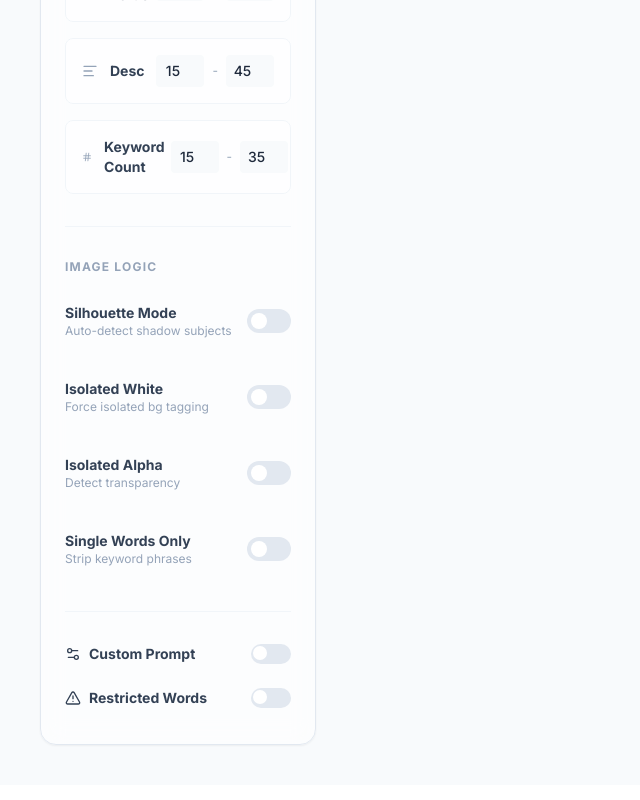
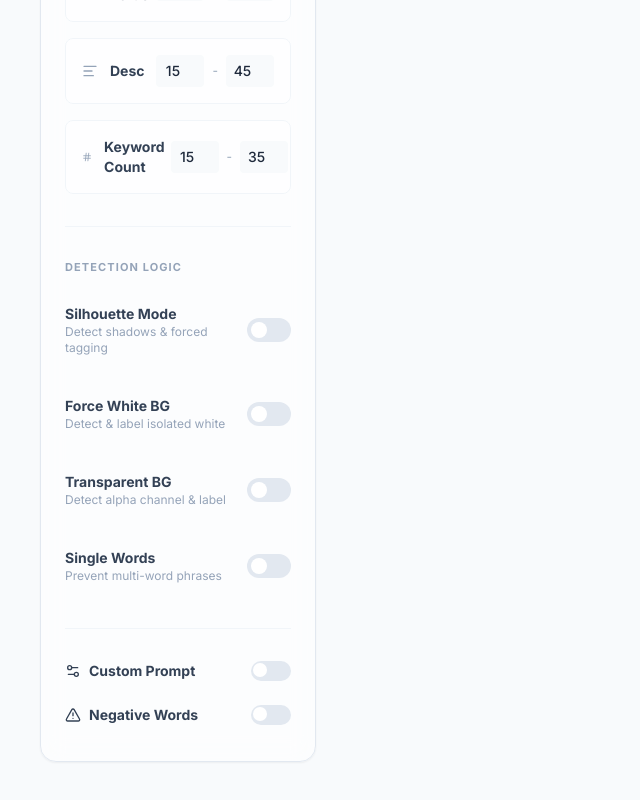
Before and after one commit to prokashpul/pro-seo-meta, a React (Vite) app: page / in a window 1280 px wide. Shown: the part 805-1605 px from the top of the page, without its empty margins (0-640 px from the left). Built offline with nearby package versions, Linux system fonts and the light colour scheme.

Commit message:
feat(settings): Refine detection logic toggles
Update labels and descriptions for image detection toggles to be more concise and accurate. This improves clarity for users interacting with the settings panel.

```diff
--- a/components/SettingsPanel.tsx
+++ b/components/SettingsPanel.tsx
@@ -196,24 +196,24 @@ export const SettingsPanel: React.FC<SettingsPanelProps> = ({ settings, onSettin
 
           <div className="h-px bg-slate-100 dark:bg-gray-800" />
 
-          {/* Toggles */}
+          {/* Detection Logic */}
           <div className="space-y-4">
-            <h4 className="text-xs font-bold text-slate-400 uppercase tracking-widest mb-3">
-               Image Logic
+            <h4 className="text-[11px] font-bold text-slate-400 uppercase tracking-[0.1em] mb-3">
+               Detection Logic
             </h4>
 
             {[
-                { key: 'silhouette', label: 'Silhouette Mode', desc: 'Auto-detect shadow subjects' },
-                { key: 'whiteBackground', label: 'Isolated White', desc: 'Force isolated bg tagging' },
-                { key: 'transparentBackground', label: 'Isolated Alpha', desc: 'Detect transparency' },
-                { key: 'singleWordKeywords', label: 'Single Words Only', desc: 'Strip keyword phrases' }
+                { key: 'silhouette', label: 'Silhouette Mode', desc: 'Detect shadows & forced tagging' },
+                { key: 'whiteBackground', label: 'Force White BG', desc: 'Detect & label isolated white' },
+                { key: 'transparentBackground', label: 'Transparent BG', desc: 'Detect alpha channel & label' },
+                { key: 'singleWordKeywords', label: 'Single Words', desc: 'Prevent multi-word phrases' }
             ].map((item) => (
                 <div key={item.key} className="flex items-center justify-between group cursor-pointer p-3 -mx-3 hover:bg-slate-50 dark:hover:bg-white/5 rounded-lg transition-colors" onClick={() => handleToggle(item.key as keyof GenerationSettings)}>
-                    <div>
+                    <div className="pr-4">
                         <p className="text-sm font-bold text-slate-700 dark:text-gray-300">{item.label}</p>
                         <p className="text-xs text-slate-400">{item.desc}</p>
                     </div>
-                    <div className={`w-11 h-6 rounded-full transition-colors relative ${
+                    <div className={`shrink-0 w-11 h-6 rounded-full transition-colors relative ${
                             settings[item.key as keyof GenerationSettings]
                             ? 'bg-indigo-600'
                             : 'bg-slate-200 dark:bg-gray-700'
@@ -254,11 +254,11 @@ export const SettingsPanel: React.FC<SettingsPanelProps> = ({ settings, onSettin
                     )}
                </div>
 
-               {/* Prohibited Words */}
+               {/* Negative Words */}
                <div>
                     <div className="flex items-center justify-between mb-3">
                         <span className="text-sm font-bold text-slate-700 dark:text-gray-300 flex items-center gap-2">
-                            <AlertTriangle size={16} /> Restricted Words
+                            <AlertTriangle size={16} /> Negative Words
                         </span>
                         <div
                             onClick={() => handleToggle('prohibitedWordsEnabled')}
```
